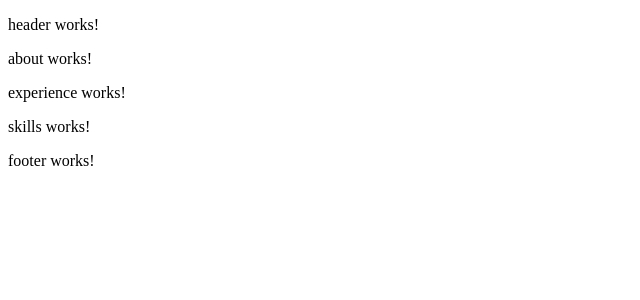
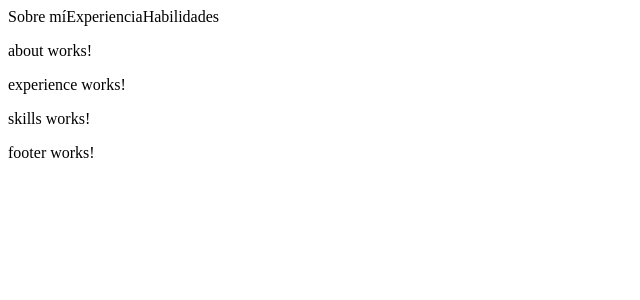
Before and after one commit to DevEzequiel14/porfolio, an Angular app: page / in a window 1280 px wide. Shown: the top 300 px of the page, without its empty margins (0-640 px from the left). Built offline with nearby package versions, Linux system fonts and the light colour scheme.

Commit message:
scroll service

```diff
--- /dev/null
+++ b/src/app/core/scroll.service.ts
@@ -0,0 +1,16 @@
+import { Injectable } from '@angular/core';
+
+@Injectable({
+  providedIn: 'root'
+})
+export class ScrollService {
+
+  constructor() { }
+
+  scrollTo(sectionId: string) {
+    const element = document.getElementById(sectionId);
+    if (element) {
+      element.scrollIntoView({ behavior: 'smooth' });
+    }
+  }
+}
--- a/src/app/layout/header/header.component.html
+++ b/src/app/layout/header/header.component.html
@@ -1 +1,5 @@
-<p>header works!</p>
+<nav>
+  <a (click)="scrollToSection('about')" >Sobre mí</a>
+  <a (click)="scrollToSection('experience')">Experiencia</a>
+  <a (click)="scrollToSection('skills')">Habilidades</a>
+</nav>
--- a/src/app/layout/header/header.component.ts
+++ b/src/app/layout/header/header.component.ts
@@ -1,4 +1,5 @@
 import { Component } from '@angular/core';
+import { ScrollService } from '../../core/scroll.service';
 
 @Component({
   selector: 'app-header',
@@ -9,4 +10,9 @@ import { Component } from '@angular/core';
 })
 export class HeaderComponent {
 
+  constructor(private readonly scrollService: ScrollService) { }
+
+  scrollToSection(sectionId: string) {
+    this.scrollService.scrollTo(sectionId);
+  }
 }
```
Also changed, not shown: 1 other file (tests, documents, lock files or other folders).
